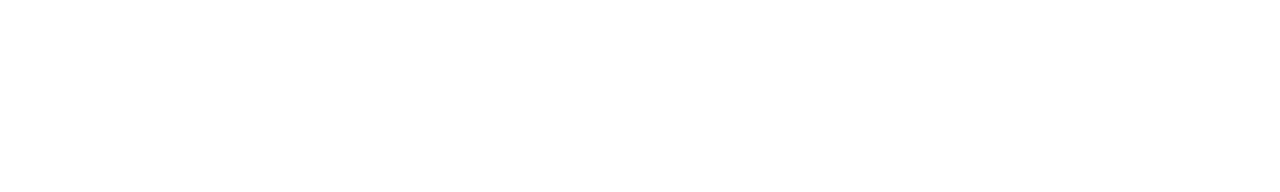
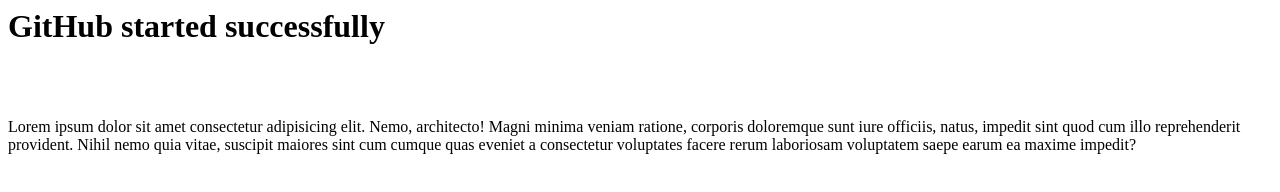
Before and after one commit to akibabtahi/GitHub-Day5, a plain HTML site: page index.html in a window 1280 px wide. Drawn offline with Linux system fonts and the light colour scheme.

Commit message:
added first paragraph

```diff
--- a/index.html
+++ b/index.html
@@ -5,6 +5,7 @@
     <title>Document</title>
 </head>
 <body>
-
+    <h1>GitHub started successfully</h1><br><br>
+    <p>Lorem ipsum dolor sit amet consectetur adipisicing elit. Nemo, architecto! Magni minima veniam ratione, corporis doloremque sunt iure officiis, natus, impedit sint quod cum illo reprehenderit provident. Nihil nemo quia vitae, suscipit maiores sint cum cumque quas eveniet a consectetur voluptates facere rerum laboriosam voluptatem saepe earum ea maxime impedit?</p>
 </body>
 </html>
```
